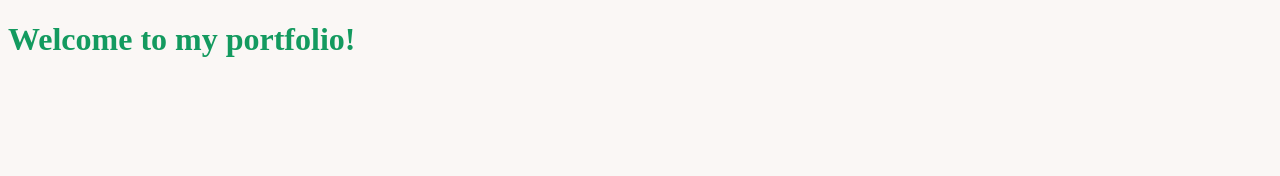
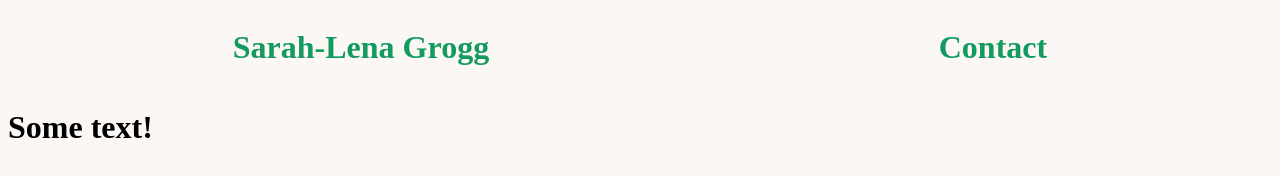
Before and after one commit to sarah-lena-grogg/sarah_portfolio, a plain HTML site: page index.html in a window 1280 px wide. Drawn offline with Linux system fonts and the light colour scheme.

Commit message:
portfolio_update_flex_add

```diff
--- a/index.html
+++ b/index.html
@@ -9,5 +9,12 @@
   </head>
 
   <body>
-    <h1 class="web_title">Welcome to my portfolio!</h1>
+    <div class="banner">
+        <h1 class="web_title">Sarah-Lena Grogg</h1>
+        <h1 class="contact">Contact</h1>
+    </div>
+
+    <div>
+        <h1 class="random">Some text!</h1>
+    </div>
   </body>
--- a/styles.css
+++ b/styles.css
@@ -2,7 +2,9 @@
     background-color: #FAF7F5;
 }
 
-.web_title {
+.banner {
+    display: flex;
+    justify-content: space-around;
     font-family: 'Times New Roman', Times, serif;
     color: #139A5F;
     font-weight: bolder;
```
